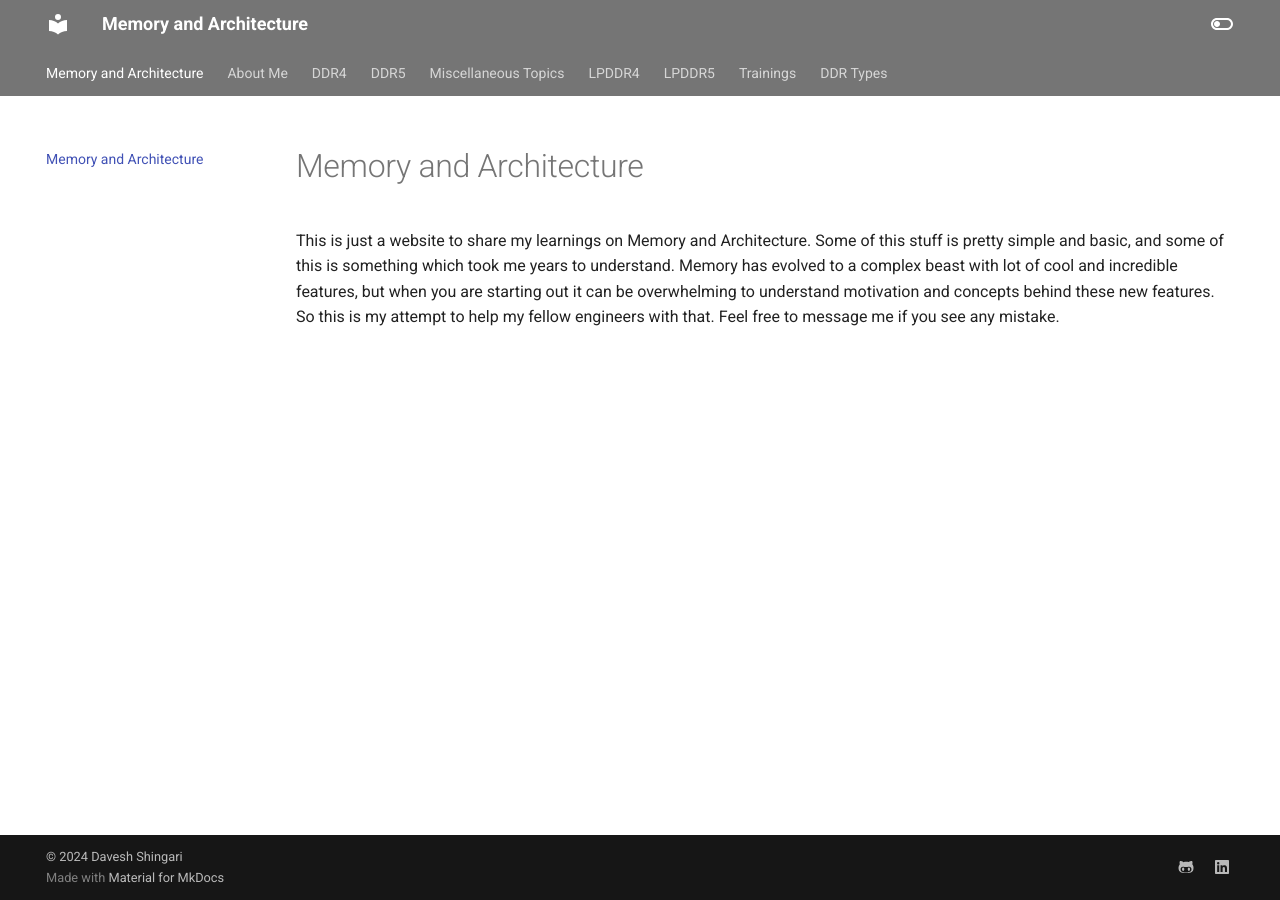
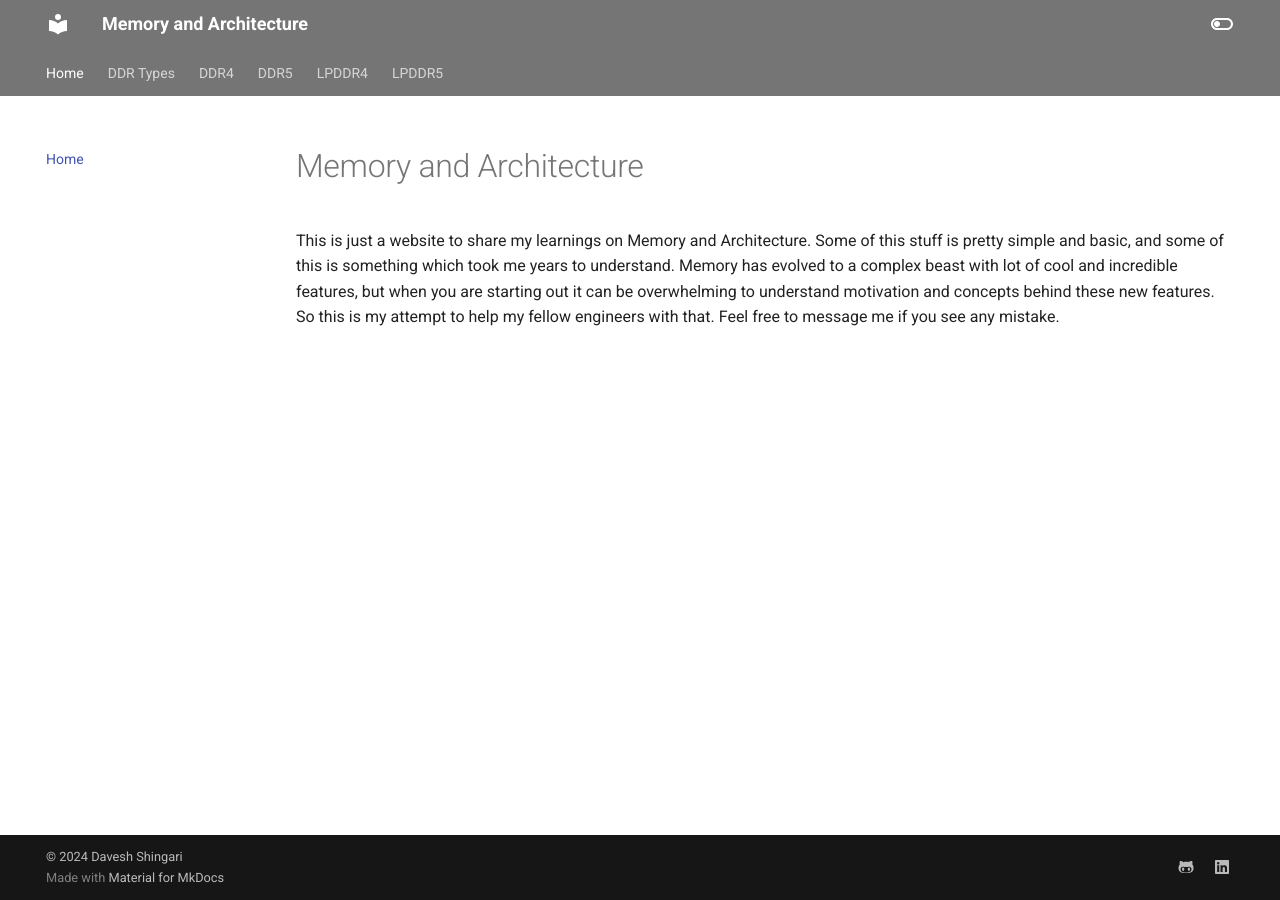
Before and after one commit to shingaridavesh/memoryandarchitecture, an MkDocs documentation site: the page built from docs/index.md, in a window 1280 px wide. Built offline with MkDocs 1.6.1 and Material for MkDocs 9.7.7, drawn with Linux system fonts in a browser that asks for light colours; some of the changed lines change nothing that is shown.

Commit message:
Update mkdocs.yml

```diff
--- a/mkdocs.yml
+++ b/mkdocs.yml
@@ -75,3 +75,23 @@ extra:
 
 copyright: |
   &copy; 2024 <a href="https://github.com/shingaridavesh"  target="_blank" rel="noopener">Davesh Shingari</a>
+
+# Page tree
+nav:
+  - Home: index.md
+  - DDR Types:
+    - DDR Types/index.md
+    - Pins: DDR Types/Pins.md
+    - Training: DDR Types/Training.md
+    - Extensions:
+      - setup/extensions/index.md
+      - Python Markdown: setup/extensions/python-markdown.md
+      - Python Markdown Extensions: setup/extensions/python-markdown-extensions.md
+  - DDR4:
+    - DDR4/index.md
+  - DDR5:
+    - DDR5/index.md
+  - LPDDR4:
+    - LPDDR4/index.md
+  - LPDDR5:
+    - LPDDR5/index.md
```
